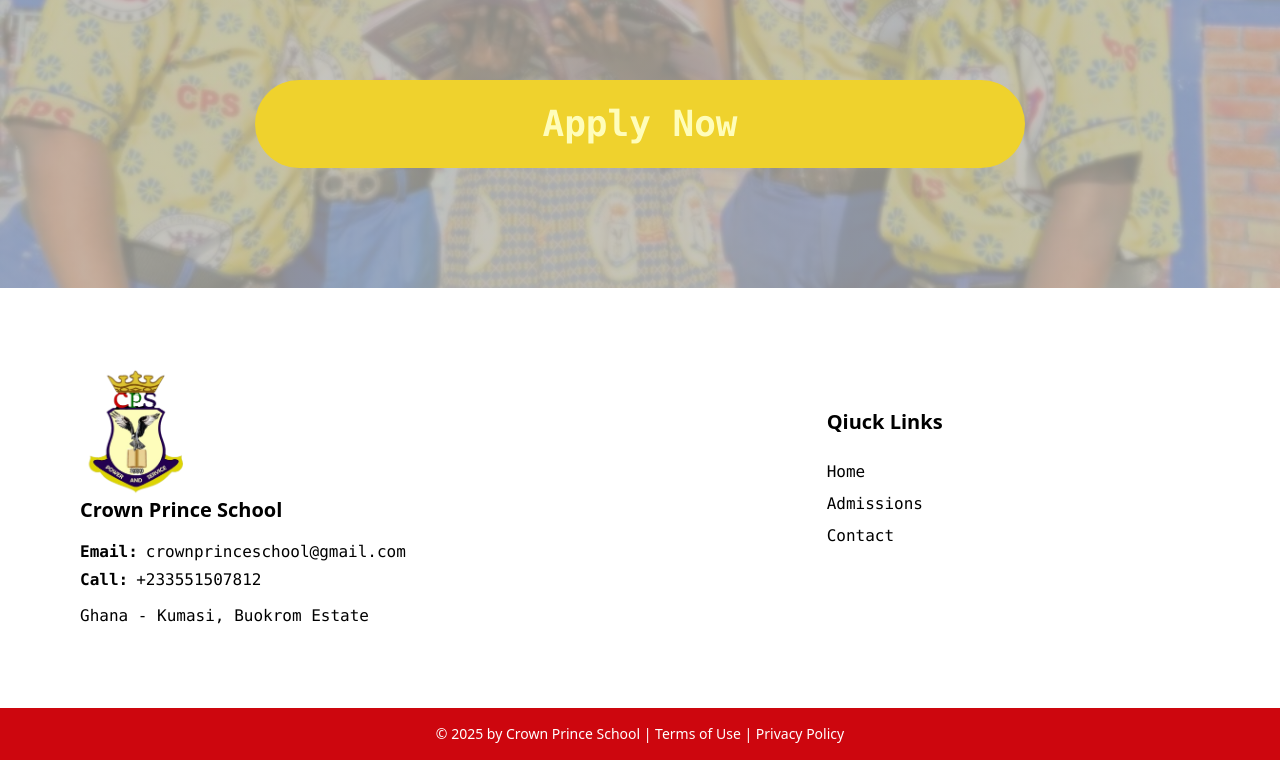
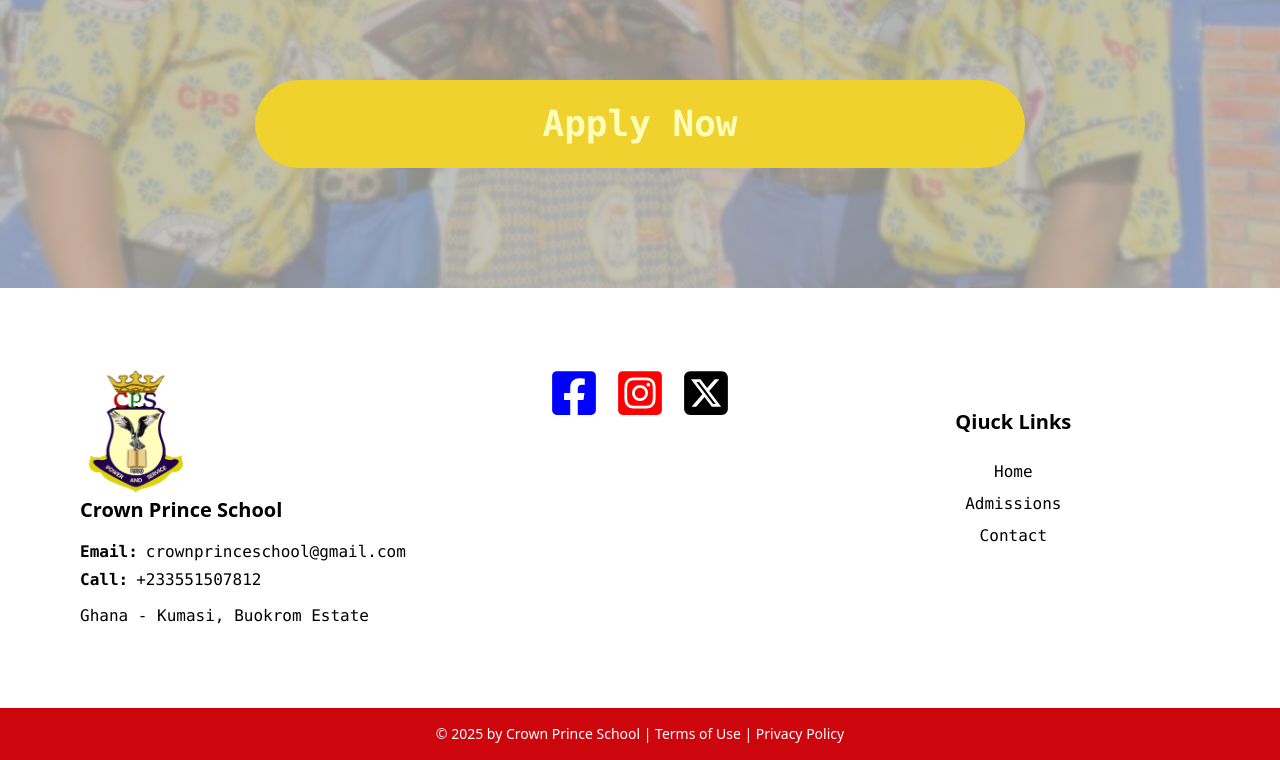
Before and after one commit to JasmineBabaYara/CrownPrinceSchool, a Next.js app: page / in a window 1280 px wide. Shown: the part 512-1272 px from the top of the page. Built offline with nearby package versions, Linux system fonts and the light colour scheme.

Commit message:
add icons

```diff
--- a/components/footer/page.js
+++ b/components/footer/page.js
@@ -1,12 +1,14 @@
 import React from 'react';
 import Image from "next/image";
 import Link from 'next/link';
+import { FaFacebookSquare, FaInstagramSquare } from "react-icons/fa";
+import { FaSquareXTwitter } from "react-icons/fa6";
 // import logo from "../../public/images/logo.jpg";
 
 export default function page() {
   return (
     <div className="relative bottom font-sans">
-            <div className="grid lg:grid-cols-3 grid-cols-1 place-items-start bg-white p-20">
+            <div className="grid lg:grid-cols-3 grid-cols-1  bg-white p-20">
                 <div>
                 <Image src="/images/logo.png" alt="logo" width="120" height="120" className='' />
                 <p className="text-black text-xl font-bold font-sans">Crown Prince School</p>
@@ -14,11 +16,15 @@ export default function page() {
                <div className="text-black text-base flex items-center gap-2 mt-1 font-mono"> <p className="font-semibold">Call: </p><a href="tel:+233551507812">+233551507812</a> </div>
                <p className="text-black text-base mt-3 font-mono">Ghana - Kumasi, Buokrom Estate</p>
                 </div>
-                <div>
+                <div className='flex flex-col items-center'>
                   <div className='flex items-center gap-8'></div>
-                  <div className='flex items-center gap-4'></div>
+                  <div className='flex items-center gap-4'>
+                  <FaFacebookSquare size={50} color='blue'/>
+                  <FaInstagramSquare size={50} color='red' />
+                  <FaSquareXTwitter size={50} color='black' />
+                  </div>
                 </div>
-                <div className='flex flex-col gap-2 mt-10'>
+                <div className='flex flex-col items-center gap-2 mt-10 '>
                   <p className='text-xl text-black font-semibold capitalize font-sans'>Qiuck links</p>
                   <Link href="/"  className='text-base text-black capitalize font-mono mt-4'>Home</Link>
                   <Link href="/admissions"  className='text-base text-black capitalize font-mono'>admissions</Link>
```
